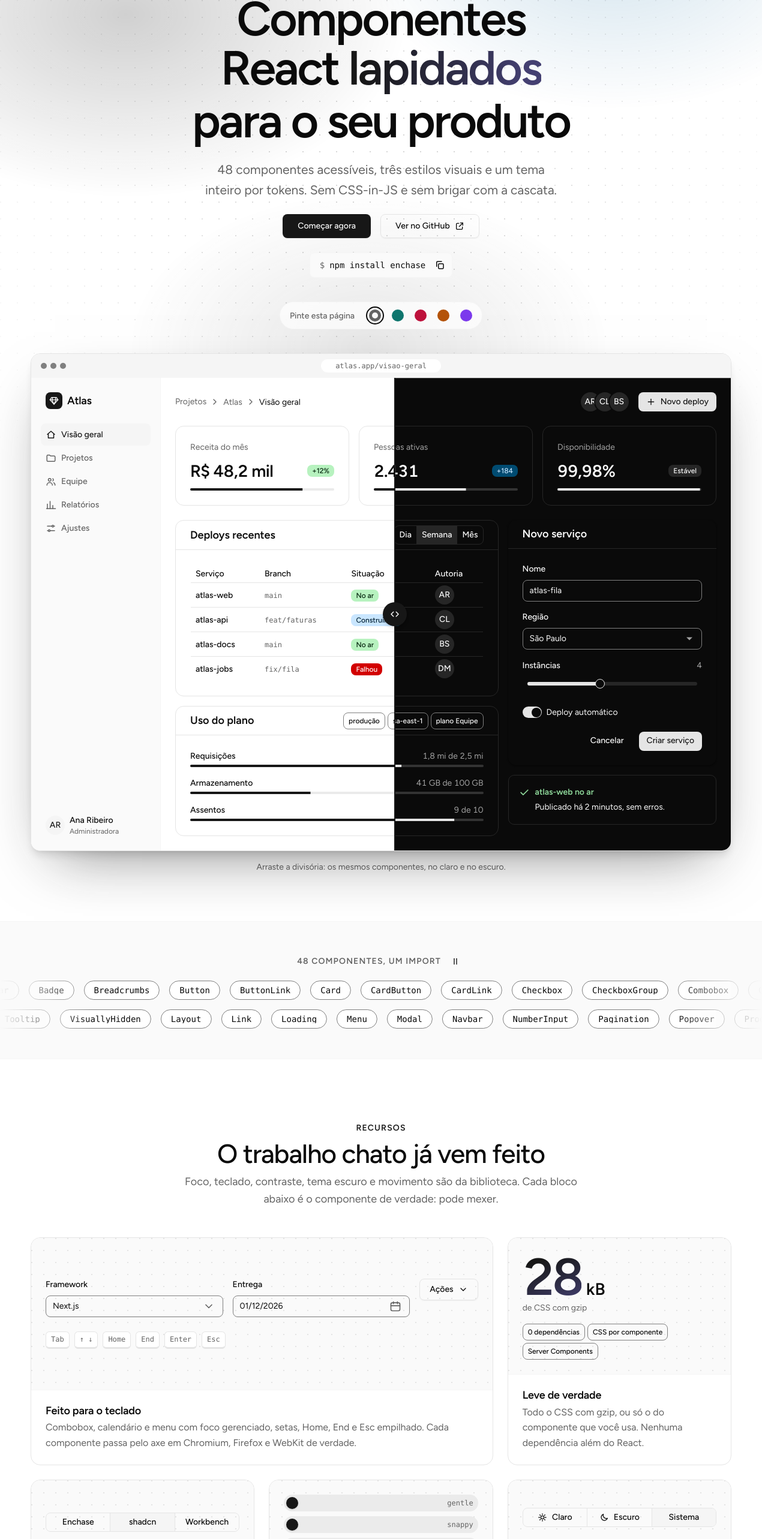
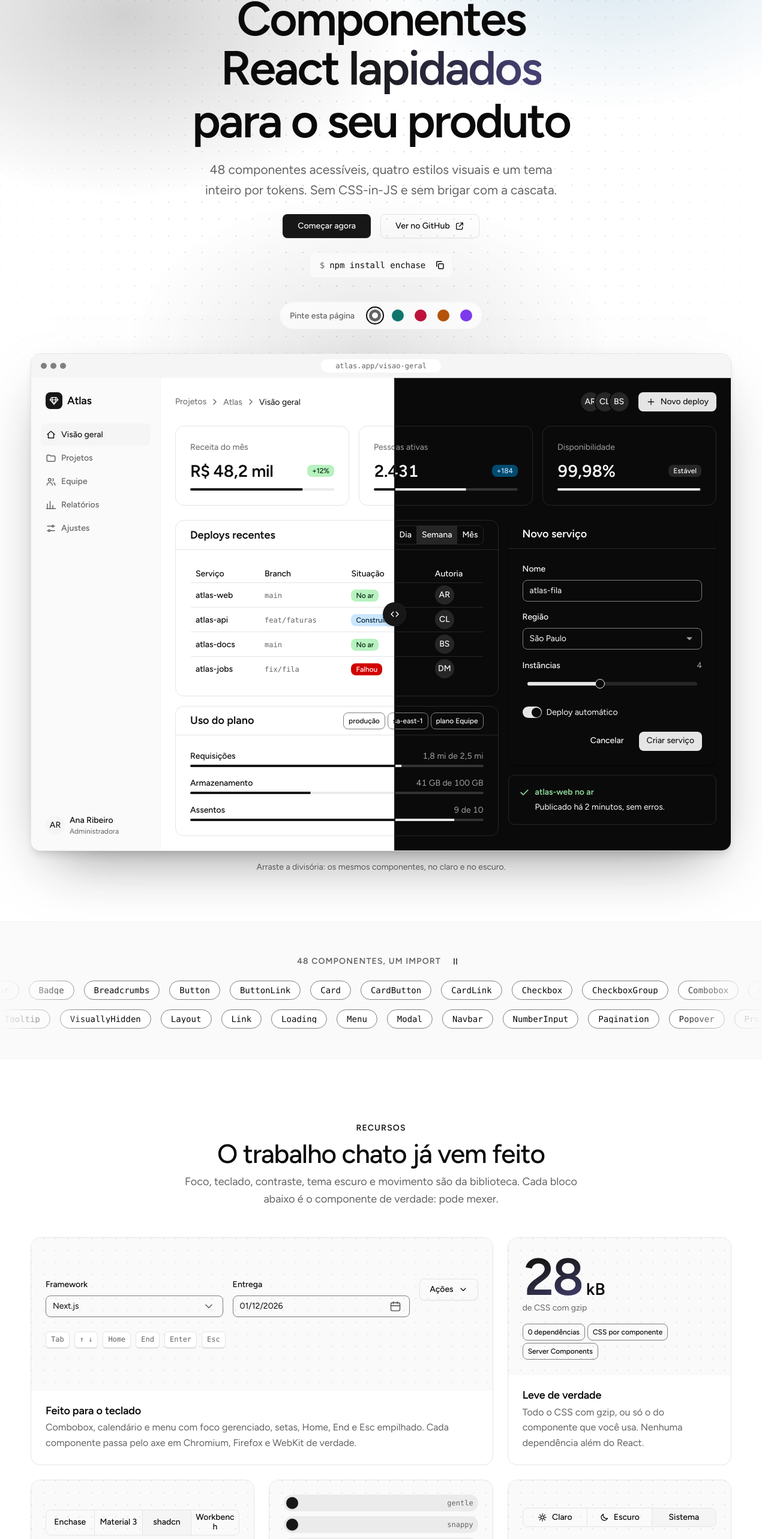
Before and after one commit to thiagopedro99/enchase, a React (Vite) app: page / in a window 1280 px wide. Shown: the part 197-2763 px from the top of the page at 60% size. Built offline with nearby package versions, Linux system fonts and the light colour scheme.

Commit message:
feat(demo): add the material3 style to the landing pickers

```diff
--- a/demo/pages/landing/defaultData.ts
+++ b/demo/pages/landing/defaultData.ts
@@ -1,4 +1,5 @@
 import { workbench } from 'enchase/styles/workbench'
+import { material3 } from 'enchase/styles/material3'
 import { shadcn } from 'enchase/styles/shadcn'
 
 import { pageLinks, repositoryUrl } from '../../defaultData.ts'
@@ -34,6 +35,7 @@ export const defaultLook: Look = {
 
 const styles: Record<LookStyle, ThemeStyle | undefined> = {
   enchase: undefined,
+  material3,
   shadcn,
   workbench
 }
--- a/demo/pages/landing/subcomponentes/Bento/index.tsx
+++ b/demo/pages/landing/subcomponentes/Bento/index.tsx
@@ -41,7 +41,7 @@ const Bento = ({ look, onLookChange }: BentoProps) => (
           <Cell title="Leve de verdade" text="Todo o CSS com gzip, ou só o do componente que você usa. Nenhuma dependência além do React.">
             <WeightDemo />
           </Cell>
-          <Cell title="Três estilos, uma API" text="Troque o estilo e veja esta página inteira mudar. Nos seus componentes, nenhuma linha muda.">
+          <Cell title="Quatro estilos, uma API" text="Troque o estilo e veja esta página inteira mudar. Nos seus componentes, nenhuma linha muda.">
             <StylesDemo look={look} onLookChange={onLookChange} />
           </Cell>
           <Cell title="Molas em CSS puro" text="Movimento por tokens, com linear() no lugar de uma biblioteca de animação. Quem pede movimento reduzido é respeitado.">
--- a/demo/pages/landing/subcomponentes/Bento/subcomponentes/StylesDemo/index.tsx
+++ b/demo/pages/landing/subcomponentes/Bento/subcomponentes/StylesDemo/index.tsx
@@ -1,10 +1,9 @@
-import { Badge, Button, SegmentedControl, Switch } from 'enchase'
+import { Badge, Button, Switch } from 'enchase'
 
 import { useRevealOrigin } from '../../../../useRevealOrigin.ts'
-import { styleItems } from '../../../Playground/defaultData.ts'
+import StylePicker from '../../../StylePicker/index.tsx'
 import styles from './styles.module.css'
 
-import type { LookStyle } from '../../../../types.ts'
 import type { StylesDemoProps } from './types.ts'
 
 const StylesDemo = ({ look, onLookChange }: StylesDemoProps) => {
@@ -12,7 +11,7 @@ const StylesDemo = ({ look, onLookChange }: StylesDemoProps) => {
 
   return (
     <div className={styles.demo} {...handlers}>
-      <SegmentedControl ariaLabel="Estilo visual da página" items={styleItems} value={look.style} onValueChange={(style: string) => onLookChange({ ...look, style: style as LookStyle }, origin())} size="sm" fullWidth />
+      <StylePicker name="Estilo visual da página" value={look.style} onChange={(style) => onLookChange({ ...look, style }, origin())} size="sm" />
       <div className={styles.preview}>
         <Button size="sm">Salvar</Button>
         <Button size="sm" variant="outline">
--- a/demo/pages/landing/subcomponentes/Hero/index.tsx
+++ b/demo/pages/landing/subcomponentes/Hero/index.tsx
@@ -51,7 +51,7 @@ const Hero = ({ look, onLookChange }: HeroProps) => {
             Componentes React <span className={styles.accent}>lapidados</span> para o seu produto
           </h1>
 
-          <p className={styles.lead}>48 componentes acessíveis, três estilos visuais e um tema inteiro por tokens. Sem CSS-in-JS e sem brigar com a cascata.</p>
+          <p className={styles.lead}>48 componentes acessíveis, quatro estilos visuais e um tema inteiro por tokens. Sem CSS-in-JS e sem brigar com a cascata.</p>
 
           <div className={styles.actions}>
             <ButtonLink href={docsUrl} size="lg" native>
--- a/demo/pages/landing/subcomponentes/Playground/defaultData.ts
+++ b/demo/pages/landing/subcomponentes/Playground/defaultData.ts
@@ -2,12 +2,6 @@ import { defaultBrand } from '../../defaultData.ts'
 
 import type { SegmentedControlItem } from 'enchase'
 import type { Look } from '../../types.ts'
-
-export const styleItems: SegmentedControlItem[] = [
-  { value: 'enchase', label: 'Enchase' },
-  { value: 'shadcn', label: 'shadcn' },
-  { value: 'workbench', label: 'Workbench' }
-]
 
 export const shapeItems: SegmentedControlItem[] = [
   { value: 'auto', label: 'Padrão' },
--- a/demo/pages/landing/subcomponentes/Playground/index.tsx
+++ b/demo/pages/landing/subcomponentes/Playground/index.tsx
@@ -1,13 +1,14 @@
 import { Card, Container, SegmentedControl, Switch } from 'enchase'
 
-import { shapeItems, snippetOf, styleItems } from './defaultData.ts'
 import CodeBlock from '../../../../components/CodeBlock/index.tsx'
 import { brands, defaultBrand } from '../../defaultData.ts'
+import { shapeItems, snippetOf } from './defaultData.ts'
 import SectionHeading from '../SectionHeading/index.tsx'
+import StylePicker from '../StylePicker/index.tsx'
 import Showcase from '../Showcase/index.tsx'
 import styles from './styles.module.css'
 
-import type { Look, LookShape, LookStyle } from '../../types.ts'
+import type { Look, LookShape } from '../../types.ts'
 import type { PlaygroundProps } from './types.ts'
 import type { CSSProperties } from 'react'
 
@@ -26,13 +27,13 @@ const Playground = ({ look, onLookChange }: PlaygroundProps) => {
         <SectionHeading
           id="playground-title"
           eyebrow="Ao vivo"
-          title="Um kit, três visuais. Troque agora."
+          title="Um kit, quatro visuais. Troque agora."
           lead="Os controles mudam o tema desta página inteira: estilo, cor da marca, cantos e densidade. É o mesmo tema que você passa ao seu app."
         />
 
         <div className={styles.grid}>
           <Card variant="outlined" className={styles.controls}>
-            <SegmentedControl label="Estilo" items={styleItems} value={look.style} onValueChange={(style: string) => change({ style: style as LookStyle })} fullWidth />
+            <StylePicker name="Estilo" value={look.style} onChange={(style) => change({ style })} labelled />
             <SegmentedControl label="Cor da marca" items={brandItems} value={look.brand} onValueChange={(brand: string) => change({ brand })} size="sm" fullWidth />
             <SegmentedControl label="Cantos" items={shapeItems} value={look.shape} onValueChange={(shape: string) => change({ shape: shape as LookShape })} size="sm" fullWidth />
             <Switch label="Densidade compacta" helperText="Controles e espaços menores, para telas de trabalho." checked={look.compact} onChange={(event) => change({ compact: event.target.checked })} />
--- a/demo/pages/landing/subcomponentes/Playground/styles.module.css
+++ b/demo/pages/landing/subcomponentes/Playground/styles.module.css
@@ -38,6 +38,12 @@
   min-inline-size: 0;
 }
 
+@media (max-width: 359.98px) {
+  .controls {
+    --enchase-segmented-control-item-padding-inline-sm: var(--enchase-space-xs);
+  }
+}
+
 .swatch {
   display: block;
   inline-size: 1rem;
--- /dev/null
+++ b/demo/pages/landing/subcomponentes/StylePicker/defaultData.ts
@@ -0,0 +1,12 @@
+import type { LookStyle } from '../../types.ts'
+
+export const defaultLabelled = false
+
+export const defaultSize = 'md'
+
+export const styleOptions: { value: LookStyle; label: string }[] = [
+  { value: 'enchase', label: 'Enchase' },
+  { value: 'material3', label: 'Material 3' },
+  { value: 'shadcn', label: 'shadcn' },
+  { value: 'workbench', label: 'Workbench' }
+]
--- /dev/null
+++ b/demo/pages/landing/subcomponentes/StylePicker/index.tsx
@@ -0,0 +1,17 @@
+import { SegmentedControl, Select, useBreakpoint } from 'enchase'
+
+import { defaultLabelled, defaultSize, styleOptions } from './defaultData.ts'
+
+import type { StylePickerProps } from './types.ts'
+import type { LookStyle } from '../../types.ts'
+
+const StylePicker = ({ name, value, onChange, labelled = defaultLabelled, size = defaultSize }: StylePickerProps) => {
+  const { up } = useBreakpoint()
+  const naming = labelled ? { label: name } : {}
+
+  if (up('sm')) return <SegmentedControl {...naming} ariaLabel={name} items={styleOptions} value={value} onValueChange={(style: string) => onChange(style as LookStyle)} size={size} fullWidth />
+
+  return <Select {...naming} aria-label={labelled ? undefined : name} options={styleOptions} value={value} onChange={({ target }) => onChange(target.value as LookStyle)} fullWidth />
+}
+
+export default StylePicker
--- /dev/null
+++ b/demo/pages/landing/subcomponentes/StylePicker/types.ts
@@ -0,0 +1,9 @@
+import type { LookStyle } from '../../types.ts'
+
+export interface StylePickerProps {
+  name: string
+  value: LookStyle
+  onChange: (style: LookStyle) => void
+  labelled?: boolean
+  size?: 'sm' | 'md'
+}
--- a/demo/pages/landing/types.ts
+++ b/demo/pages/landing/types.ts
@@ -1,7 +1,7 @@
 import type { ShapePreset } from 'enchase/theme'
 import type { RevealOrigin } from './reveal.ts'
 
-export type LookStyle = 'enchase' | 'shadcn' | 'workbench'
+export type LookStyle = 'enchase' | 'material3' | 'shadcn' | 'workbench'
 
 export type LookShape = ShapePreset | 'auto'
 
--- a/index.html
+++ b/index.html
@@ -5,12 +5,12 @@
     <link rel="icon" type="image/svg+xml" href="/enchase-marca.svg" />
     <meta name="viewport" content="width=device-width, initial-scale=1.0" />
     <title>Enchase</title>
-    <meta name="description" content="Componentes React acessíveis e configuráveis, prontos para usar. WCAG 2.2 AA, movimento padronizado e visual Material Design 3." />
+    <meta name="description" content="Componentes React acessíveis e configuráveis, prontos para usar. WCAG 2.2 AA, movimento padronizado e quatro estilos visuais." />
     <meta property="og:type" content="website" />
     <meta property="og:site_name" content="Enchase" />
     <meta property="og:locale" content="pt_BR" />
     <meta property="og:title" content="Enchase" />
-    <meta property="og:description" content="Componentes React acessíveis e configuráveis, prontos para usar. WCAG 2.2 AA, movimento padronizado e visual Material Design 3." />
+    <meta property="og:description" content="Componentes React acessíveis e configuráveis, prontos para usar. WCAG 2.2 AA, movimento padronizado e quatro estilos visuais." />
     <meta name="twitter:card" content="summary" />
   </head>
   <body>
```
Also changed, not shown: 1 other file (tests, documents, lock files or other folders).
